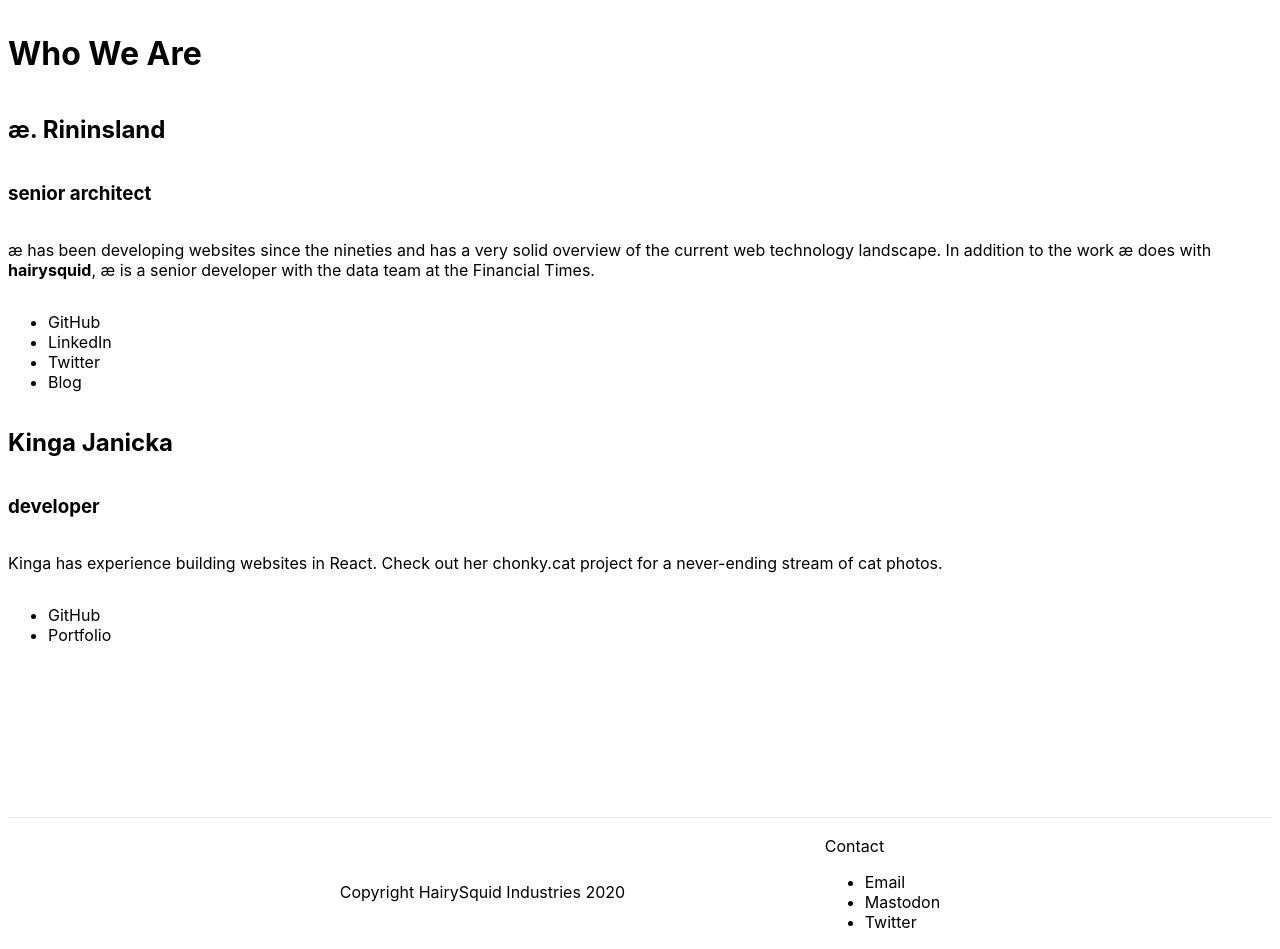
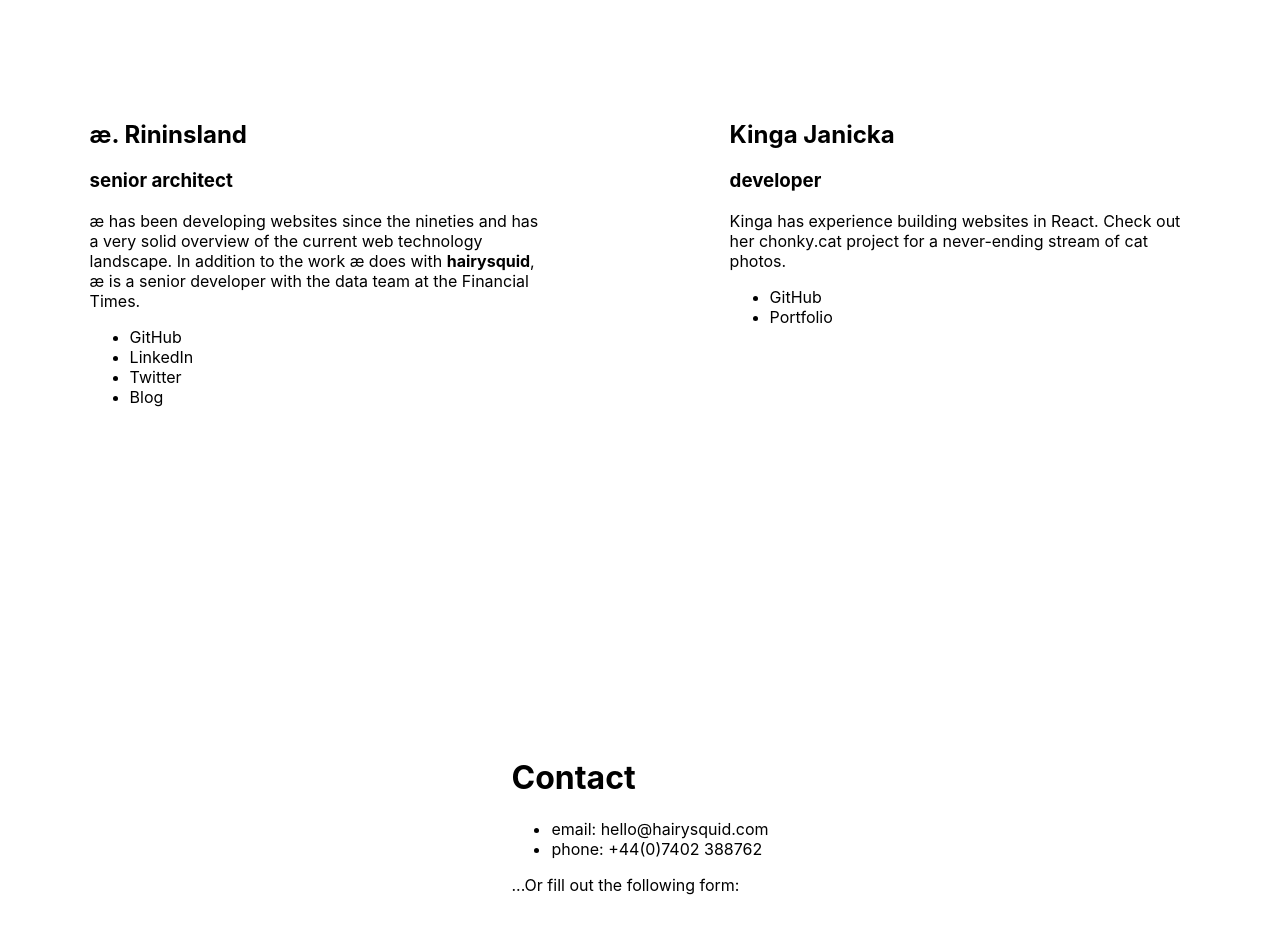
Before and after one commit to hairysquid/hairysquid, a Next.js app: page / in a window 1280 px wide. Shown: the part 1743-2692 px from the top of the page. Built offline with nearby package versions, Linux system fonts and the light colour scheme.

Commit message:
Added Who We Are page

```diff
--- /dev/null
+++ b/content/who-we-are-andi.md
@@ -0,0 +1,10 @@
+## æ. Rininsland
+
+### senior architect
+
+æ has been developing websites since the nineties and has a very solid overview of the current web technology landscape. In addition to the work æ does with **hairysquid**, æ is a senior developer with the data team at the [Financial Times](https://www.ft.com/æ).
+
+- [GitHub](https://www.github.com/aendrew)
+- [LinkedIn](https://www.linkedin.com/in/aendrew)
+- [Twitter](https://www.twitter.com/aendrew/)
+- [Blog](https://www.aendrew.com)
--- /dev/null
+++ b/content/who-we-are-kinga.md
@@ -0,0 +1,8 @@
+## Kinga Janicka
+
+### developer
+
+Kinga has experience building websites in React. Check out her [chonky.cat](https://www.chonky.cat) project for a never-ending stream of cat photos.
+
+- [GitHub](https://www.github.com/kingajanicka)
+- [Portfolio](https://www.kinga.dev)
--- a/content/who-we-are.md
+++ /dev/null
@@ -1,19 +0,0 @@
-# Who We Are
-
-## æ. Rininsland
-### senior architect
-
-æ has been developing websites since the nineties and has a very solid overview of the current web technology landscape. In addition to the work æ does with **hairysquid**, æ is a senior developer with the data team at the [Financial Times](https://www.ft.com/æ).
-
-* [GitHub](https://www.github.com/aendrew)
-* [LinkedIn](https://www.linkedin.com/in/aendrew)
-* [Twitter](https://www.twitter.com/aendrew/)
-* [Blog](https://www.aendrew.com)
-
-## Kinga Janicka
-### developer
-
-Kinga has experience building websites in React. Check out her [chonky.cat](https://www.chonky.cat) project for a never-ending stream of cat photos.
-
-* [GitHub](https://www.github.com/kingajanicka)
-* [Portfolio](https://www.kinga.dev)
--- a/pages/index.js
+++ b/pages/index.js
@@ -2,7 +2,9 @@ import Head from "next/head";
 import styles from "../styles/Home.module.css";
 import NavBar from "../components/navBar";
 import Markdown from "react-markdown";
-import whoWeAre from "../content/who-we-are.md";
+import andi from "../content/who-we-are-andi.md";
+import kinga from "../content/who-we-are-kinga.md";
+import contact from "../content/contact.md";
 import { useRef } from "react";
 export default function Home() {
   const contentDivRef = useRef(null);
@@ -35,7 +37,16 @@ export default function Home() {
             Work we do
           </div>
           <div className={styles.screen}>
-            <Markdown source={whoWeAre} />
+            <h2 className={styles.title}>Who We Are</h2>
+            <div className={styles.team}>
+              <div>
+                <Markdown source={andi} />
+              </div>
+
+              <div>
+                <Markdown source={kinga} />
+              </div>
+            </div>
           </div>
           {/* <div className={styles.grid}>
             <a href="https://nextjs.org/docs" className={styles.card}>
@@ -66,21 +77,13 @@ export default function Home() {
               </p>
             </a>
           </div> */}
+          <div className={styles.screen}>
+            {" "}
+            <Markdown source={contact} />
+          </div>
         </main>
 
-        <footer className={styles.footer}>
-          <div className={styles.gridFooter}>
-            <div>Copyright HairySquid Industries 2020</div>
-            <div>
-              Contact <br />
-              <ul>
-                <li>Email</li>
-                <li>Mastodon</li>
-                <li>Twitter</li>
-              </ul>
-            </div>
-          </div>
-        </footer>
+        <footer className={styles.footer}>footer</footer>
       </div>
     </>
   );
--- a/styles/Home.module.css
+++ b/styles/Home.module.css
@@ -1,12 +1,12 @@
 .container {
   min-height: 100vh;
-  padding: 0 0.5rem;
+  /* padding: 0 0.5rem;
   display: flex;
   flex-direction: column;
   justify-content: center;
   align-items: center;
+ */
 }
-
 .main {
   padding: 5rem 0;
   flex: 1;
@@ -17,12 +17,10 @@
 }
 
 .footer {
-  width: 100%;
-  height: 100px;
   border-top: 1px solid #eaeaea;
   display: flex;
+  flex-direction: row;
   justify-content: center;
-  align-items: center;
 }
 
 .footer img {
@@ -127,14 +125,23 @@
 }
 .screen {
   height: 100vh;
-  display: flex;
+  /* display: flex;
   align-content: center;
   justify-content: center;
-  flex-direction: column;
+  flex-direction: column; */
 }
 .cardHolder {
   display: flex;
   justify-content: center;
+}
+
+.team {
+  display: flex;
+  flex-direction: row;
+}
+.team div {
+  flex: 1;
+  padding: 7vw;
 }
 @media (max-width: 600px) {
   .grid {
```
